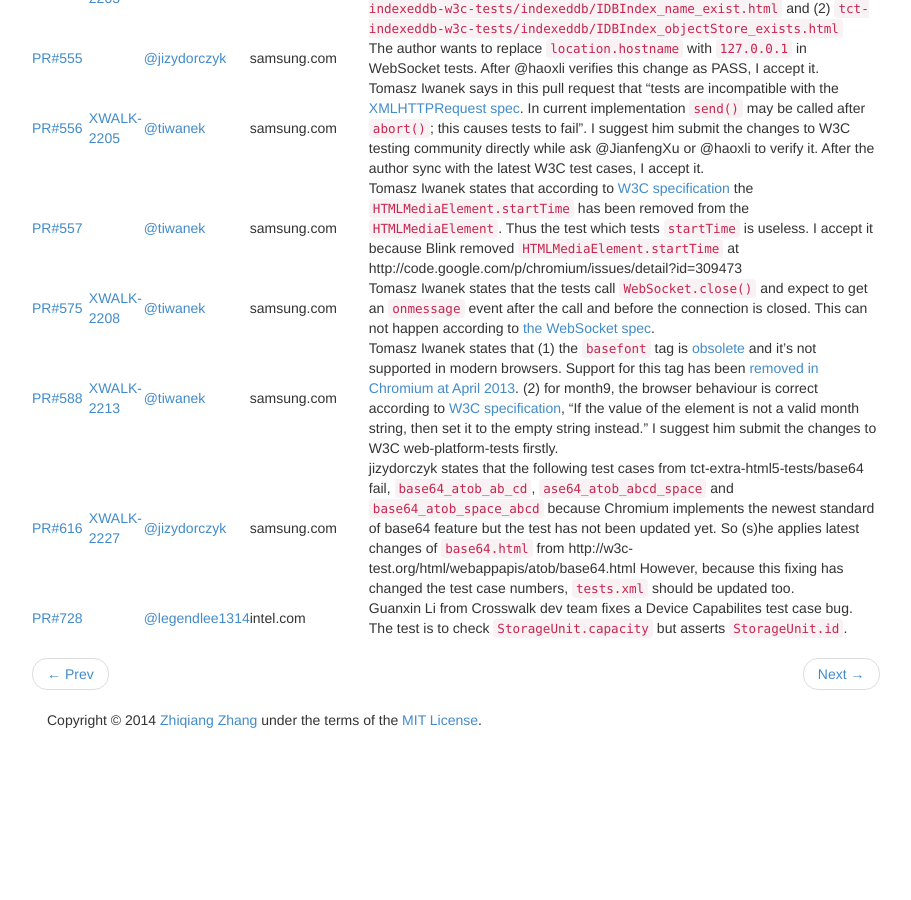
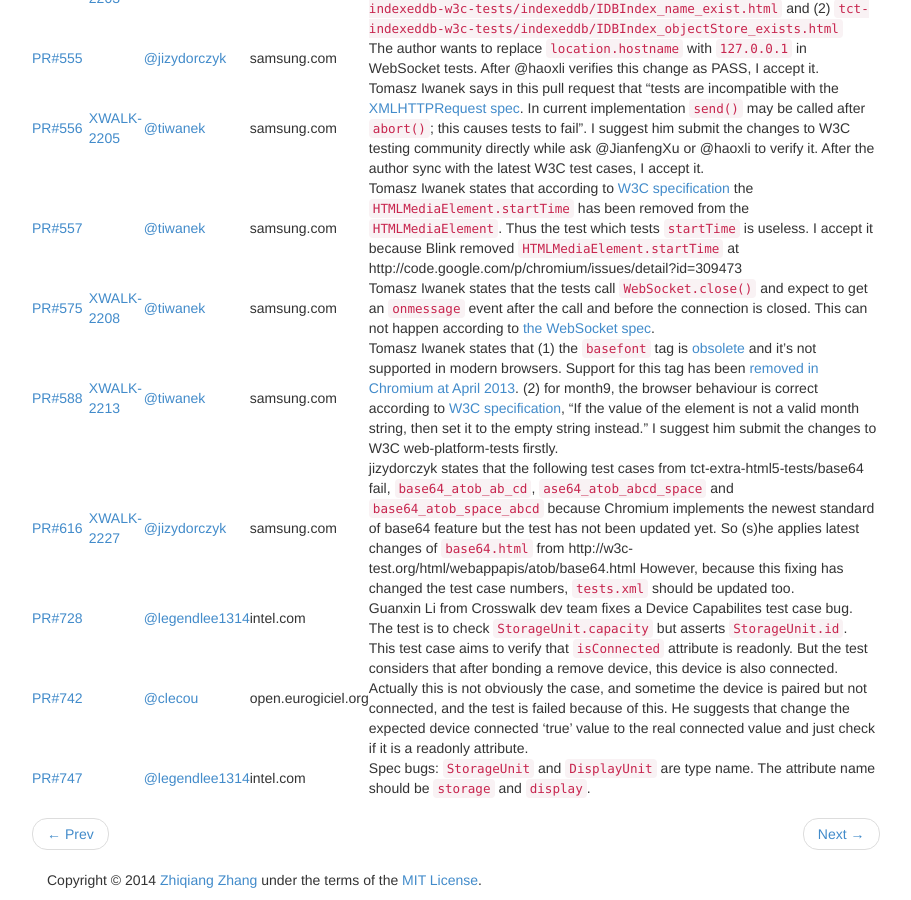
Before and after one commit to shuixin222/zqzhang.github.io, a Jekyll site: the page built from _posts/2014-07-30-crosswalk-weekly-2.md, in a window 1280 px wide and 900 px high, scrolled down 890 px. Shown: the whole window, without its empty margins (38-949 px from the left). Built offline with Jekyll 4.4.1, drawn with Linux system fonts in a browser that asks for light colours; before the commit the page ends 1630 px from its top, so only the background shows below that.

Commit message:
Track crosswalk-test-suite PR#742 and PR#747

```diff
--- a/_posts/2014-07-30-crosswalk-weekly-2.md
+++ b/_posts/2014-07-30-crosswalk-weekly-2.md
@@ -27,3 +27,5 @@ Great the Crosswalk Community! Awesome the open source!
 | [PR#588](https://github.com/crosswalk-project/crosswalk-test-suite/pull/588) | [XWALK-2213](https://crosswalk-project.org/jira/browse/XWALK-2213) | [@tiwanek](https://github.com/tiwanek) | samsung.com | Tomasz Iwanek states that (1) the `basefont` tag is [obsolete](http://www.w3.org/TR/html5/obsolete.html#obsolete) and it's not supported in modern browsers. Support for this tag has been [removed in Chromium at April 2013](http://code.google.com/p/chromium/issues/detail?id=231042). (2) for month9, the browser behaviour is correct according to [W3C specification](http://www.w3.org/TR/html5/forms.html#month-state-(type=month)), "If the value of the element is not a valid month string, then set it to the empty string instead." I suggest him submit the changes to W3C web-platform-tests firstly. |
 | [PR#616](https://github.com/crosswalk-project/crosswalk-test-suite/pull/616) | [XWALK-2227](https://crosswalk-project.org/jira/browse/XWALK-2227) | [@jizydorczyk](https://github.com/jizydorczyk) | samsung.com | jizydorczyk states that the following test cases from tct-extra-html5-tests/base64 fail, `base64_atob_ab_cd`, `ase64_atob_abcd_space` and `base64_atob_space_abcd` because Chromium implements the newest standard of base64 feature but the test has not been updated yet. So (s)he applies latest changes of `base64.html` from http://w3c-test.org/html/webappapis/atob/base64.html However, because this fixing has changed the test case numbers, `tests.xml` should be updated too. |
 | [PR#728](https://github.com/crosswalk-project/crosswalk-test-suite/pull/728) | | [@legendlee1314](https://github.com/legendlee1314) | intel.com | Guanxin Li from Crosswalk dev team fixes a Device Capabilites test case bug. The test is to check `StorageUnit.capacity` but asserts `StorageUnit.id`. |
+| [PR#742](https://github.com/crosswalk-project/crosswalk-test-suite/pull/742) | | [@clecou](https://github.com/clecou) | open.eurogiciel.org | This test case aims to verify that `isConnected` attribute is readonly. But the test considers that after bonding a remove device, this device is also connected. Actually this is not obviously the case, and sometime the device is paired but not connected, and the test is failed because of this. He suggests that change the expected device connected 'true' value to the real connected value and just check if it is a readonly attribute. |
+| [PR#747](https://github.com/crosswalk-project/crosswalk-test-suite/pull/747) | | [@legendlee1314](https://github.com/legendlee1314) | intel.com | Spec bugs: `StorageUnit` and `DisplayUnit` are type name. The attribute name should be `storage` and `display`. |
```
